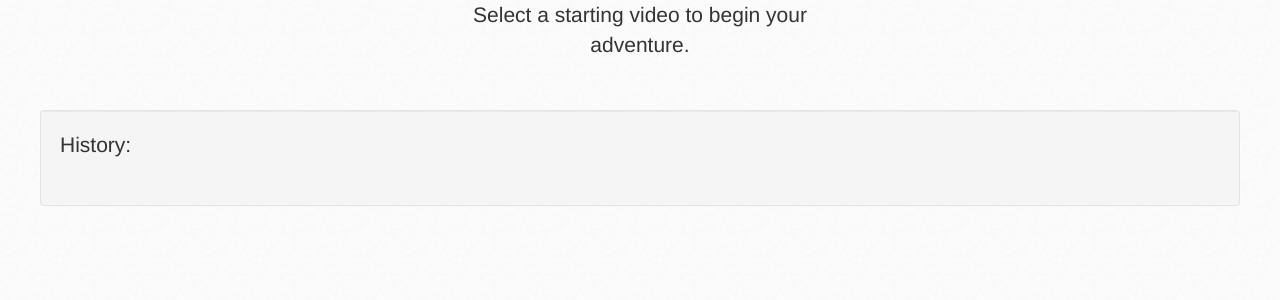
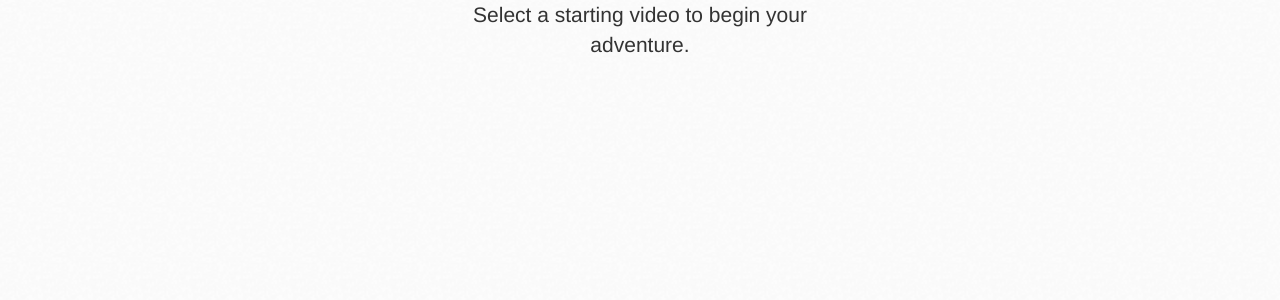
Before and after one commit to brianhou/YouTubeRadio, a Django app: page / in a window 1280 px wide. Shown: the part 348-648 px from the top of the page. Run offline with Django 3.2, Linux system fonts and the light colour scheme; some libraries are stand-ins or nearby versions.

Commit message:
history bar only appears if user has watched videos

```diff
--- a/YouTubeRadio/templates/adventure/index.html
+++ b/YouTubeRadio/templates/adventure/index.html
@@ -22,7 +22,6 @@
             <div id="videoInfo"></div>
         </div>
     </div>
-    <div class="clear"></div>
     <div id="bottomBar" class="row-fluid">
       <div id="historyBar" class="span12">
 	<div id="historyBox" class="well">
--- a/adventure/static/css/style.css
+++ b/adventure/static/css/style.css
@@ -3,7 +3,7 @@ body {
   margin-right: auto;
   background: url(../img/cream_dust.png); }
 
-#intro, #search, #play {
+#intro, #search, #play, #historyBar {
   display: none; }
 
 .clear {
--- a/adventure/static/js/application.js
+++ b/adventure/static/js/application.js
@@ -159,6 +159,9 @@ function watch(video) {
 }
 
 function updateHistory(video) {
+    if (watchHistory) {
+	$("#historyBar").show();
+    }
     watchHistory.push(video);
     var html = "<div class=\"result history\">" +
                 "<img class= \"img-rounded left\" src=\"{1}\"/>" +
```
